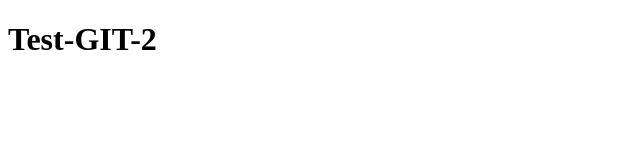
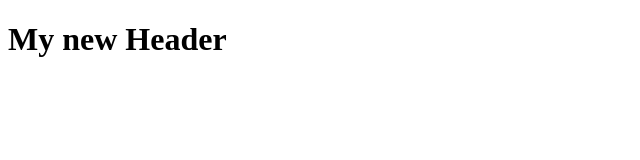
Before and after one commit to ShabalinYakov/git-commands, a plain HTML site: page index.html in a window 1280 px wide. Shown: the whole page, without its empty margins (0-640 px from the left). Drawn offline with Linux system fonts and the light colour scheme.

Commit message:
add first commit for develop branch

```diff
--- a/index.html
+++ b/index.html
@@ -7,7 +7,9 @@
     <title>Test-GIT-2</title>
 </head>
 <body>
-    <h1>Test-GIT-2</h1>
+    <header>
+        <h1>My new Header</h1>
+    </header>
     <script src="/index.js"></script>
 </body>
 </html>
--- a/index.js
+++ b/index.js
@@ -1,3 +1 @@
 console.log('Hello World!');
-
-console.error('Error');
```
Also changed, not shown: 1 other file.
